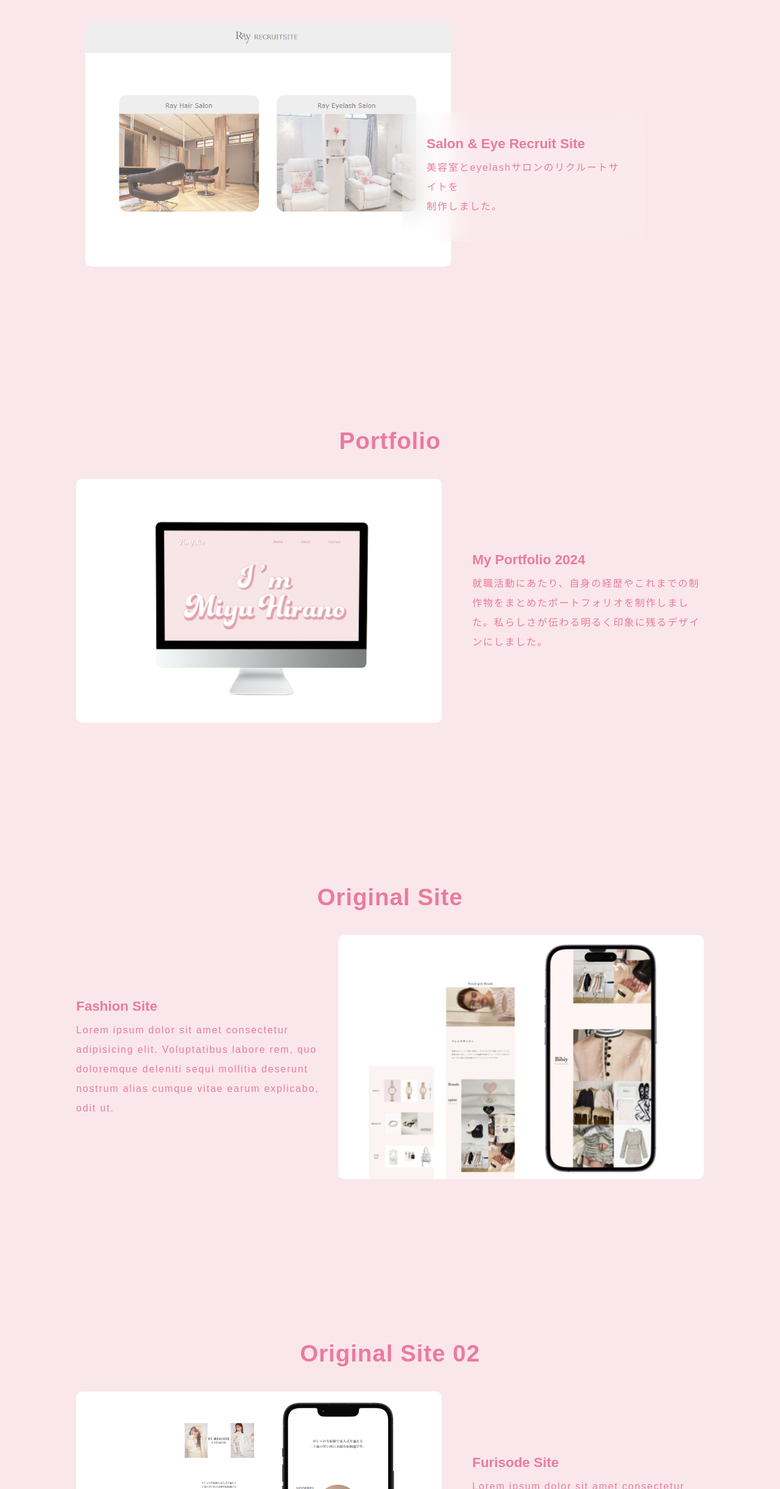
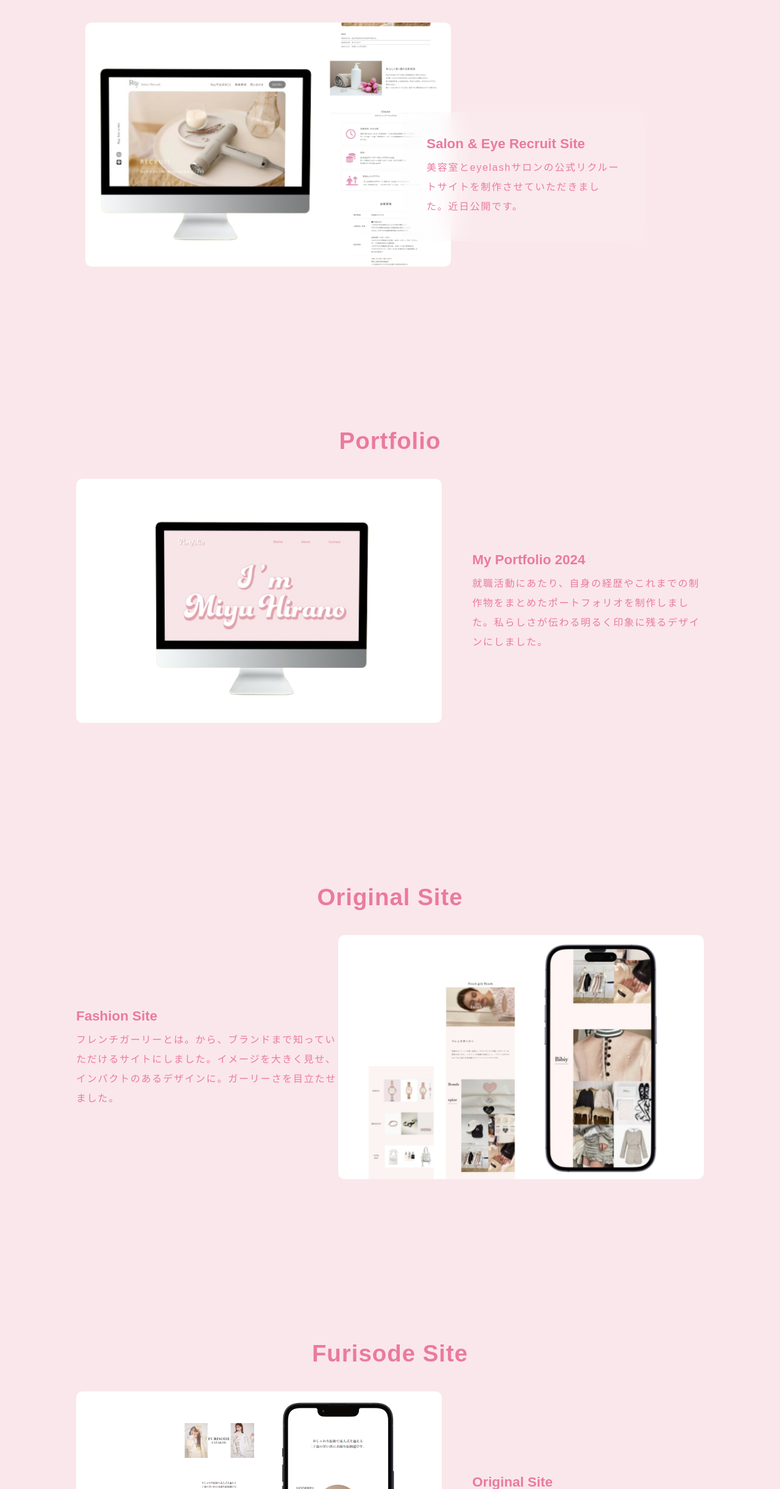
Before and after one commit to mise29/portfolio-2023, a plain HTML site: page works.html in a window 1280 px wide. Shown: the part 359-2800 px from the top of the page at 61% size. Drawn offline with nearby package versions, Linux system fonts and the light colour scheme.

Commit message:
Add files via upload

```diff
--- a/works.html
+++ b/works.html
@@ -17,15 +17,15 @@
             <h3 class="section-title">Recruit Site</h3>
             <div class="content">
                 <div class="image">
-                    <img src="images/works01.png" alt="">
+                    <img src="images/worksRecruit.png" alt="">
                 </div>
                 <div class="text-box">
                     <h4>Salon & Eye Recruit Site</h4>
-                    <p>美容室とeyelashサロンのリクルートサイトを<br>制作しました。</p>
+                    <p>美容室とeyelashサロンの公式リクルートサイトを制作させていただきました。近日公開です。</p>
                 </div>
                 <div class="media-text-box">
                     <h3>Ray Recruit Site</h3>
-                    <p>Lorem ipsum dolor, sit amet consectetur adipisicing elit. Cumque incidunt quidem accusantium nihil itaque esse quo ipsa sequi quod recusandae?</p>
+                    <p>美容室とeyelashサロンの公式リクルートサイトを制作させていただきました。近日公開です。</p>
                 </div>
             </div>
         </div>
@@ -52,7 +52,7 @@
 
                 <div class="info">
                     <h4 class="info-title">Fashion Site</h4>
-                    <p>Lorem ipsum dolor sit amet consectetur adipisicing elit. Voluptatibus labore rem, quo doloremque deleniti sequi mollitia deserunt nostrum alias cumque vitae earum explicabo, odit ut.</p>
+                    <p>フレンチガーリーとは。から、ブランドまで知っていただけるサイトにしました。イメージを大きく見せ、インパクトのあるデザインに。ガーリーさを目立たせました。</p>
                 </div>
                 <div class="image"><img src="images/works-french02.jpeg" alt=""></div>
             </div>
@@ -61,12 +61,12 @@
 
     <section class="section-02-media">
         <div class="container">
-            <h3 class="section-title">fashion site</h3>
+            <h3 class="section-title">Fashion site</h3>
             <div class="content">
                 <div class="image"><img src="images/works-french02.jpeg" alt=""></div>
                 <div class="info">
-                    <h4 class="info-title">Hair Salon Recruit Site</h4>
-                    <p>Lorem ipsum dolor sit amet consectetur adipisicing elit. Voluptatibus labore rem, quo doloremque deleniti sequi mollitia deserunt nostrum alias cumque vitae earum explicabo, odit ut.</p>
+                    <h4 class="info-title">Original Site</h4>
+                    <p>フレンチガーリーとは。から、ブランドまで知っていただけるサイトにしました。イメージを大きく見せ、インパクトのあるデザインに。ガーリーさを目立たせました。</p>
                 </div>
             </div>
         </div>
@@ -74,12 +74,12 @@
 
     <section class="section-02">
         <div class="container">
-            <h3 class="section-title">Original Site 02</h3>
+            <h3 class="section-title">Furisode Site</h3>
             <div class="content">
                 <div class="image"><img src="images/works-furisode.png" alt=""></div>
                 <div class="info">
-                    <h4 class="info-title">Furisode Site</h4>
-                    <p>Lorem ipsum dolor sit amet consectetur adipisicing elit. Voluptatibus labore rem, quo doloremque deleniti sequi mollitia deserunt nostrum alias cumque vitae earum explicabo, odit ut.</p>
+                    <h4 class="info-title">Original Site</h4>
+                    <p>振袖のレンタルサイトをITプロジェクトで制作しました。振袖の特に見せたいポイントをアップに左右配置したのが特徴です</p>
                 </div>
             </div>
         </div>
```
Also changed, not shown: images/worksRecruit.png (added).
